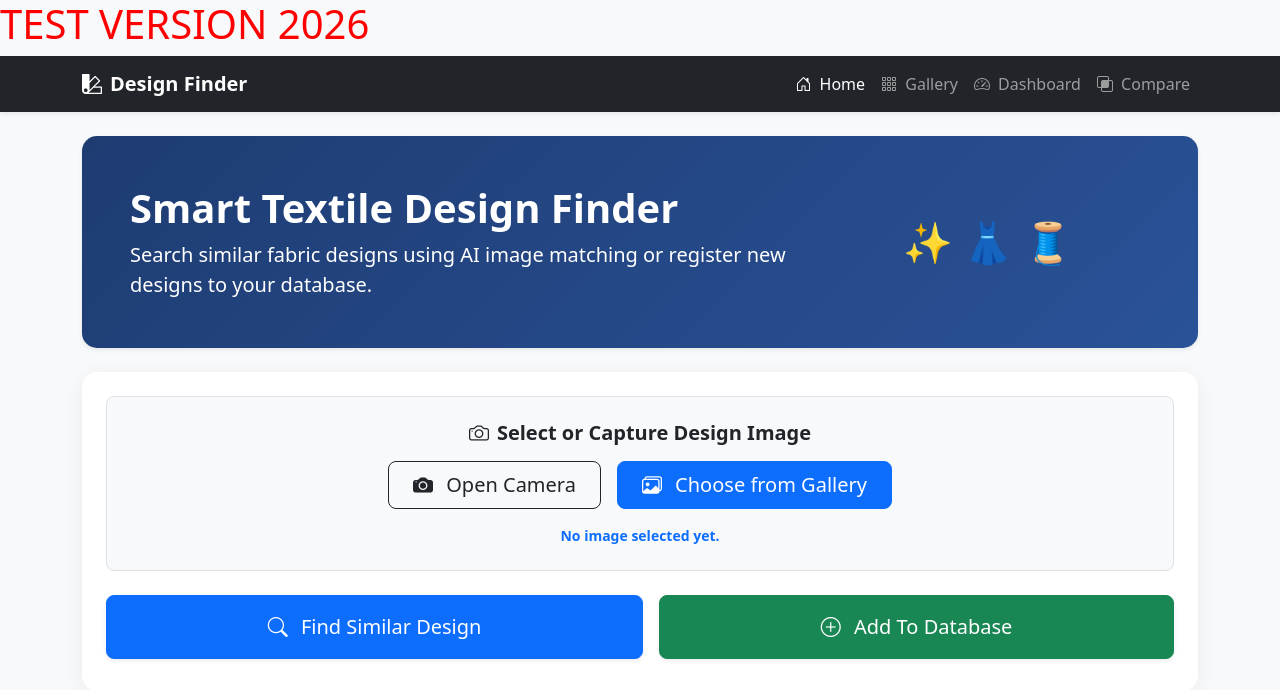
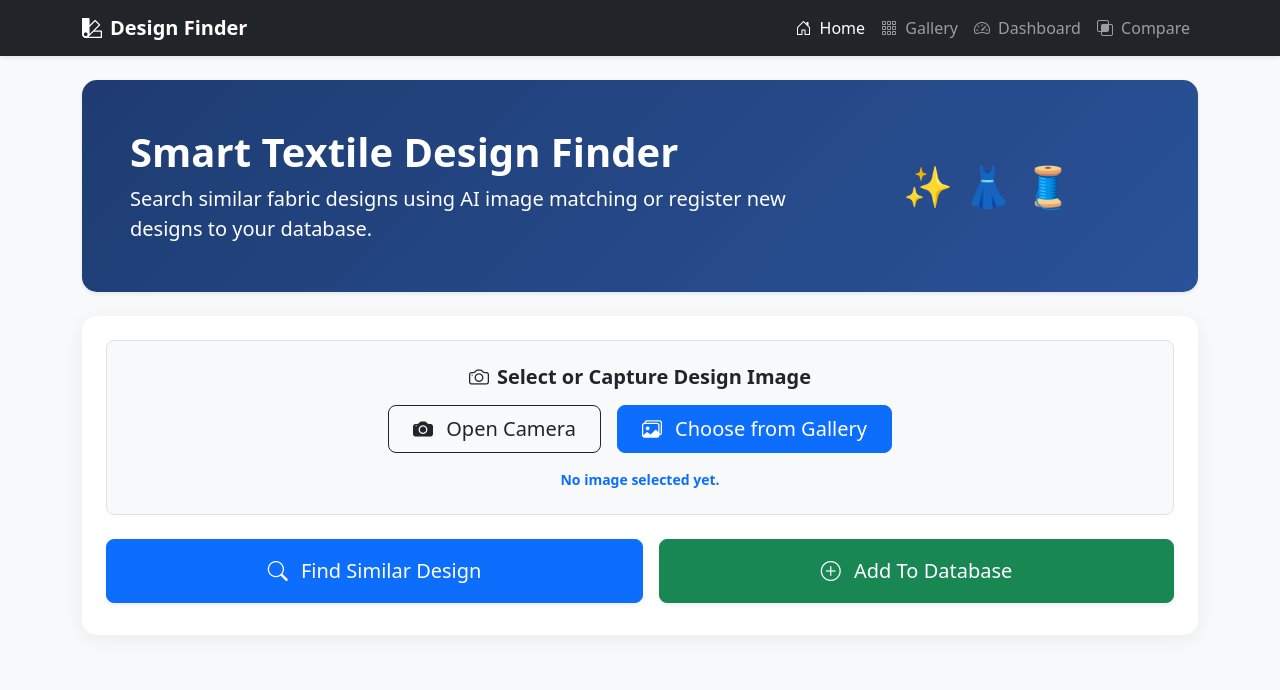
Before and after one commit to jaynavadiya0-lang/DesignFinder, a Flask app: page / in a window 1280 px wide. Shown: the top 690 px of the page. Run offline with Flask 3, Linux system fonts and the light colour scheme.

Commit message:
Update index.html

```diff
--- a/templates/index.html
+++ b/templates/index.html
@@ -3,7 +3,6 @@
 <head>
     <meta charset="UTF-8">
     <meta name="viewport" content="width=device-width, initial-scale=1.0">
-    <h1 style="color:red">TEST VERSION 2026</h1>
     <title>Design Finder - Smart Textile Portal</title>
     <link href="https://cdn.jsdelivr.net/npm/bootstrap@5.3.0/dist/css/bootstrap.min.css" rel="stylesheet">
     <link rel="stylesheet" href="https://cdn.jsdelivr.net/npm/bootstrap-icons@1.11.0/font/bootstrap-icons.css">
```
